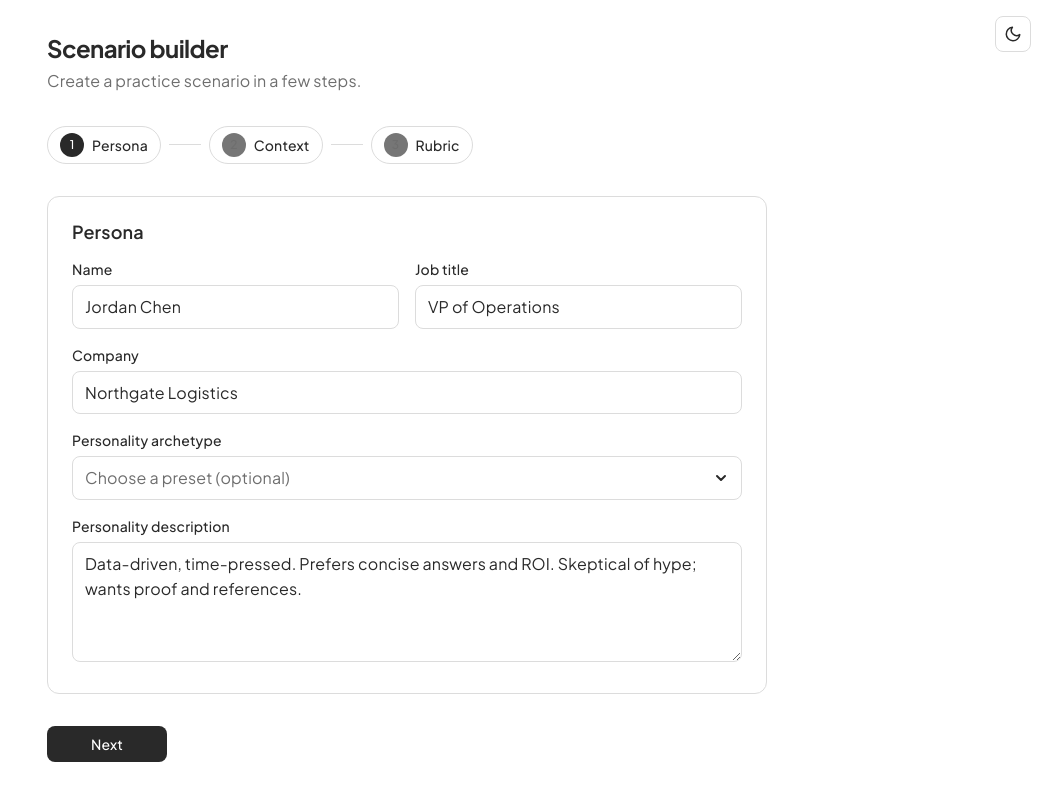
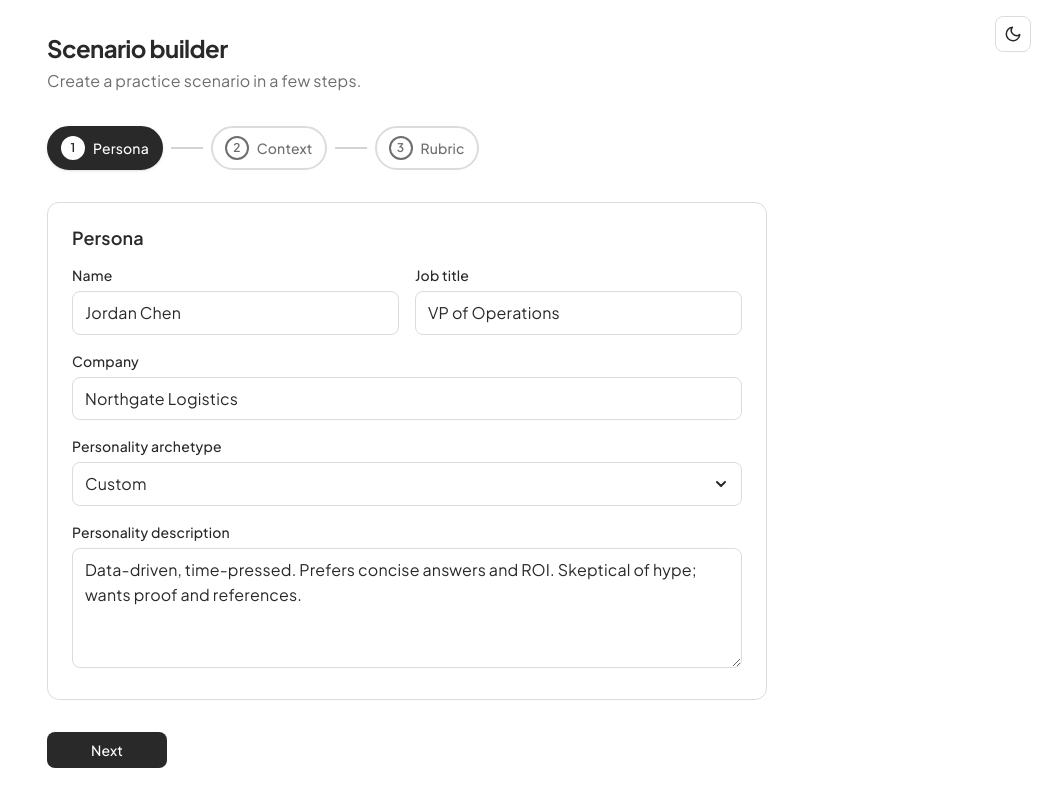
Before and after one commit to Sahil8383/pitchsense-frontend, a Next.js app: page /scenario/new in a window 1280 px wide. Shown: the whole page, without its empty margins (233-1280 px from the left). Built offline with nearby package versions, Linux system fonts and the light colour scheme.

Commit message:
chore: ui fixes

```diff
--- a/app/scenario/new/page.tsx
+++ b/app/scenario/new/page.tsx
@@ -30,13 +30,14 @@ const defaultPersona: Persona = {
     'Data-driven, time-pressed. Prefers concise answers and ROI. Skeptical of hype; wants proof and references.',
 };
 
-const defaultContext: ScenarioContext =
-  CONTEXT_PRESETS.find((p) => p.id === 'route-optimization')?.context ?? {
-    product: 'Route optimization software',
-    dealDetails:
-      'Evaluating options. Budget approved. Replacing current spreadsheets.',
-    specialConditions: undefined,
-  };
+const defaultContext: ScenarioContext = CONTEXT_PRESETS.find(
+  (p) => p.id === 'route-optimization',
+)?.context ?? {
+  product: 'Route optimization software',
+  dealDetails:
+    'Evaluating options. Budget approved. Replacing current spreadsheets.',
+  specialConditions: undefined,
+};
 
 export default function ScenarioNewPage() {
   const router = useRouter();
@@ -109,21 +110,25 @@ export default function ScenarioNewPage() {
         </div>
 
         {/* Step indicator */}
-        <div className="mb-8 flex items-center gap-2">
+        <div className="mb-8 flex items-center gap-0">
           {STEPS.map((s, i) => (
-            <div key={s.id} className="flex items-center gap-2">
+            <div key={s.id} className="flex items-center">
               <button
                 type="button"
                 onClick={() => setStep(s.id)}
-                className="flex cursor-pointer items-center gap-2 rounded-full border border-border bg-card px-3 py-1.5 text-sm font-medium text-foreground transition-colors hover:bg-muted/50 focus-visible:outline-none focus-visible:ring-2 focus-visible:ring-ring focus-visible:ring-offset-2 focus-visible:ring-offset-background"
+                className={`flex cursor-pointer items-center gap-2 rounded-full px-3 py-2 text-sm font-medium transition-colors focus-visible:outline-none focus-visible:ring-2 focus-visible:ring-ring focus-visible:ring-offset-2 focus-visible:ring-offset-background ${
+                  step === s.id
+                    ? 'border-2 border-foreground bg-foreground text-background shadow-sm hover:bg-foreground/90'
+                    : 'border-2 border-border bg-card text-muted-foreground hover:border-muted-foreground/50 hover:text-foreground hover:bg-muted/30'
+                }`}
                 aria-current={step === s.id ? 'step' : undefined}
                 aria-label={`Go to step ${s.id}: ${s.title}`}
               >
                 <span
-                  className={`flex h-6 w-6 items-center justify-center rounded-full text-xs ${
+                  className={`flex h-6 w-6 shrink-0 items-center justify-center rounded-full text-xs font-semibold ${
                     step === s.id
-                      ? 'bg-foreground text-background'
-                      : 'bg-muted text-muted-foreground'
+                      ? 'bg-background text-foreground'
+                      : 'border-2 border-current bg-transparent'
                   }`}
                 >
                   {s.id}
@@ -132,8 +137,10 @@ export default function ScenarioNewPage() {
               </button>
               {i < STEPS.length - 1 && (
                 <div
-                  className={`h-px w-4 sm:w-8 ${
-                    step > s.id ? 'bg-foreground/30' : 'bg-border'
+                  className={`mx-1 h-0.5 w-4 shrink-0 sm:mx-2 sm:w-8 ${
+                    step > s.id
+                      ? 'bg-foreground/50'
+                      : 'bg-muted-foreground/30'
                   }`}
                   aria-hidden
                 />
--- a/components/scenario/PersonaForm.tsx
+++ b/components/scenario/PersonaForm.tsx
@@ -7,14 +7,18 @@ import { Textarea } from '@/components/ui/Textarea';
 import { Select } from '@/components/ui/Select';
 import { PERSONA_PRESETS } from '@/lib/persona-presets';
 
+const CUSTOM_VALUE = '__custom__';
+
 const presetOptions = [
-  { value: '', label: 'Choose a preset (optional)' },
   ...PERSONA_PRESETS.map((p) => ({ value: p.id, label: p.label })),
+  { value: CUSTOM_VALUE, label: 'Custom' },
 ];
 
 function selectedPresetId(personality: string): string {
+  if (!personality.trim()) return CUSTOM_VALUE;
   const preset = PERSONA_PRESETS.find((p) => p.personality === personality);
-  return preset?.id ?? '';
+  if (preset) return preset.id;
+  return CUSTOM_VALUE;
 }
 
 export interface PersonaFormProps {
@@ -24,7 +28,10 @@ export interface PersonaFormProps {
 
 export function PersonaForm({ value, onChange }: PersonaFormProps) {
   const handlePresetChange = (id: string) => {
-    if (!id) return;
+    if (id === CUSTOM_VALUE) {
+      onChange({ ...value, personality: '' });
+      return;
+    }
     const preset = PERSONA_PRESETS.find((p) => p.id === id);
     if (preset) {
       onChange({ ...value, personality: preset.personality });
@@ -57,7 +64,7 @@ export function PersonaForm({ value, onChange }: PersonaFormProps) {
         />
         <Select
           label="Personality archetype"
-          placeholder="Choose a preset (optional)"
+          placeholder="Custom"
           options={presetOptions}
           value={selectedPresetId(value.personality)}
           onChange={handlePresetChange}
--- a/components/ui/Input.tsx
+++ b/components/ui/Input.tsx
@@ -22,7 +22,7 @@ export const Input = forwardRef<HTMLInputElement, InputProps>(
         <input
           ref={ref}
           id={inputId}
-          className={`w-full rounded-md border border-border bg-input px-3 py-2 text-foreground placeholder:text-muted-foreground focus:outline-none focus:ring-2 focus:ring-ring focus:ring-offset-2 focus:ring-offset-background disabled:cursor-not-allowed disabled:opacity-50 ${className}`}
+          className={`w-full rounded-md border border-border bg-input px-3 py-2 text-foreground placeholder:text-muted-foreground focus:outline-none focus:ring-0 focus:ring-offset-0 disabled:cursor-not-allowed disabled:opacity-50 ${className}`}
           aria-invalid={error ? true : undefined}
           aria-describedby={error ? `${inputId}-error` : undefined}
           {...props}
--- a/components/ui/Select.tsx
+++ b/components/ui/Select.tsx
@@ -63,7 +63,7 @@ export function Select({
         aria-expanded={open}
         aria-label={ariaLabel ?? label ?? 'Select option'}
         aria-labelledby={label && id ? `${id}-label` : undefined}
-        className="flex w-full cursor-pointer items-center justify-between gap-2 rounded-md border border-border bg-input px-3 py-2 text-left text-foreground transition-colors hover:border-muted-foreground/50 focus:outline-none focus:ring-2 focus:ring-ring focus:ring-offset-2 focus:ring-offset-background disabled:cursor-not-allowed disabled:opacity-50"
+        className="flex w-full cursor-pointer items-center justify-between gap-2 rounded-md border border-border bg-input px-3 py-2 text-left text-foreground transition-colors hover:border-muted-foreground/50 focus:outline-none focus:ring-0 focus:ring-offset-0 disabled:cursor-not-allowed disabled:opacity-50"
         onClick={() => setOpen((o) => !o)}
         onKeyDown={(e) => {
           if (e.key === 'Escape') setOpen(false);
--- a/components/ui/Textarea.tsx
+++ b/components/ui/Textarea.tsx
@@ -22,7 +22,7 @@ export const Textarea = forwardRef<HTMLTextAreaElement, TextareaProps>(
         <textarea
           ref={ref}
           id={inputId}
-          className={`min-h-[100px] w-full resize-y rounded-md border border-border bg-input px-3 py-2 text-foreground placeholder:text-muted-foreground focus:outline-none focus:ring-2 focus:ring-ring focus:ring-offset-2 focus:ring-offset-background disabled:cursor-not-allowed disabled:opacity-50 ${className}`}
+          className={`min-h-[100px] w-full resize-y rounded-md border border-border bg-input px-3 py-2 text-foreground placeholder:text-muted-foreground focus:outline-none focus:ring-0 focus:ring-offset-0 disabled:cursor-not-allowed disabled:opacity-50 ${className}`}
           aria-invalid={error ? true : undefined}
           aria-describedby={error ? `${inputId}-error` : undefined}
           {...props}
```
